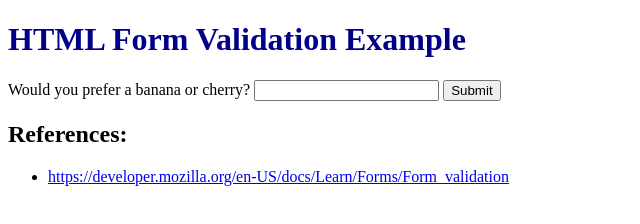
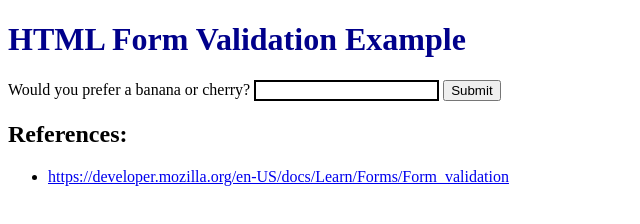
Before and after one commit to LearnWithMatt/HtmlFormValidationExamples, a plain HTML site: page index.html in a window 1280 px wide. Shown: the whole page, without its empty margins (0-640 px from the left). Drawn offline with Linux system fonts and the light colour scheme.

Commit message:
Add some visual styling to invalid input tags

```diff
--- a/css/site.css
+++ b/css/site.css
@@ -1,3 +1,11 @@
 .pagetitle{
     color:darkblue;
 }
+
+input:invalid {
+    border: 2px dashed red;
+}
+
+input:valid {
+    border: 2px solid black;
+}
```
